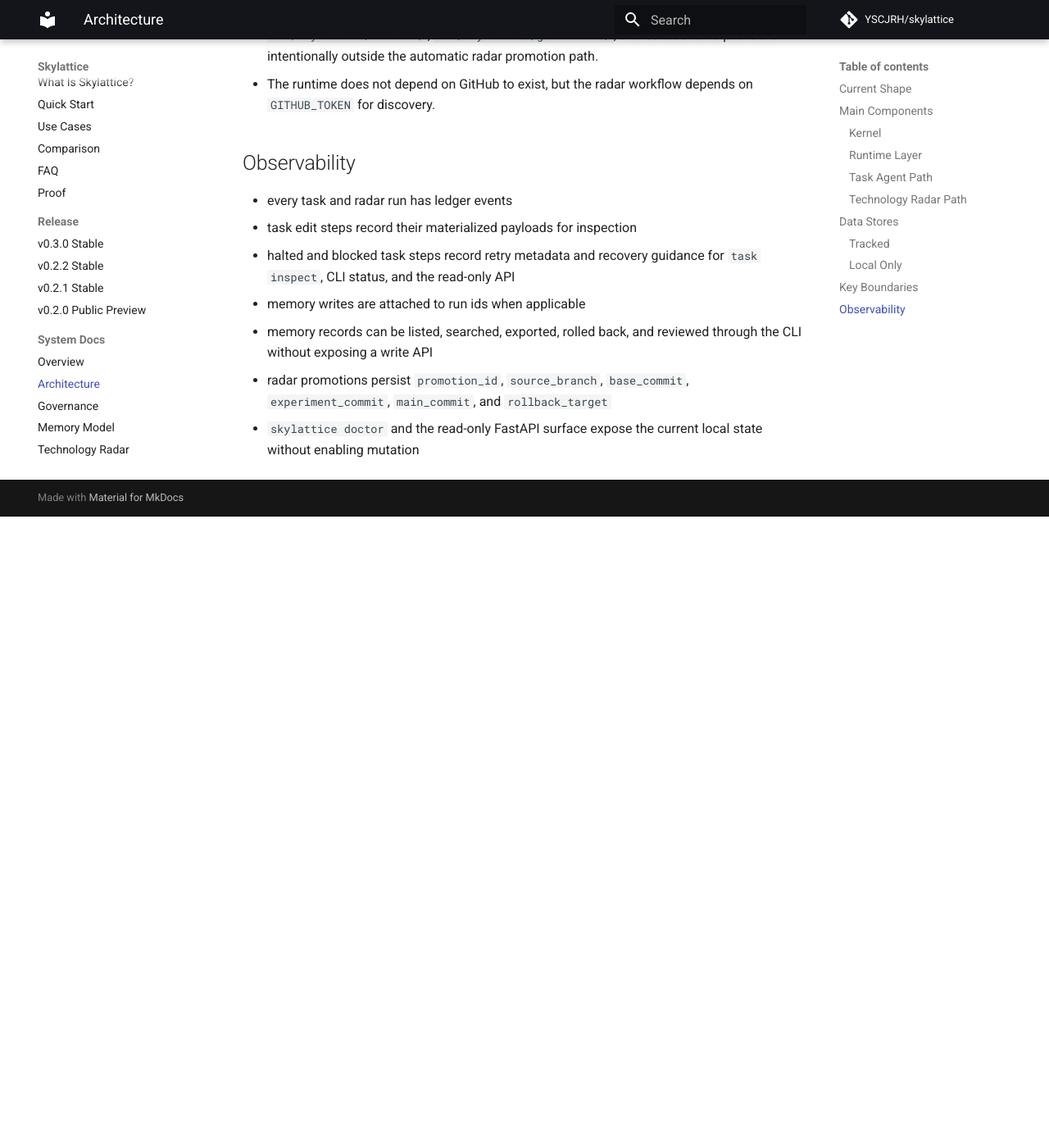
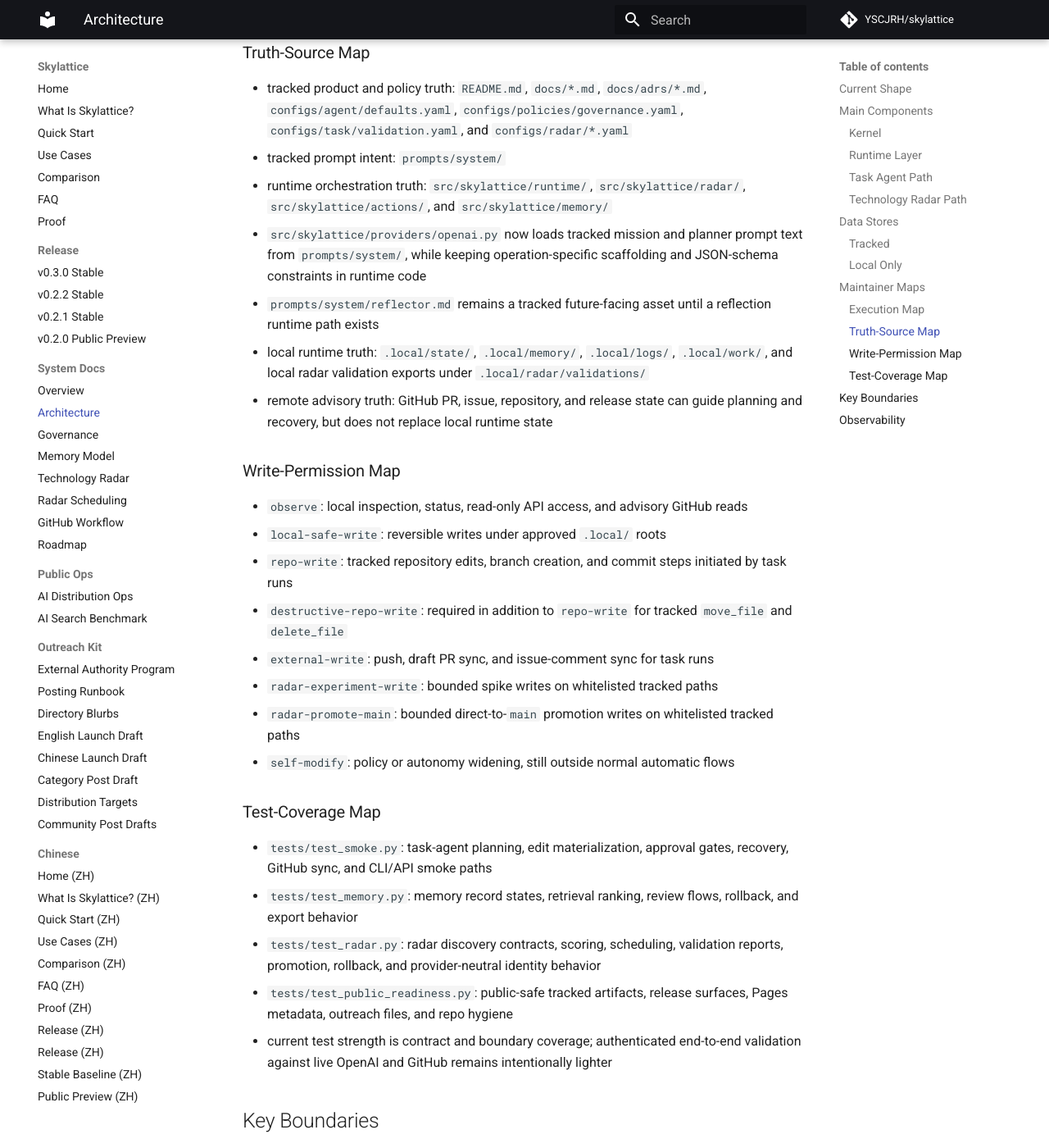
Before and after one commit to YSCJRH/skylattice, an MkDocs documentation site: the page built from docs/architecture.md, in a window 1280 px wide and 1400 px high, scrolled down 4499 px. Shown: the whole window at 82% size. Built offline with MkDocs 1.6.1 and Material for MkDocs 9.7.7, drawn with Linux system fonts in a browser that asks for light colours; comment, search, counter and statistics services are not loaded; before the commit the page ends 5129 px from its top, so only the background shows below that; some of the changed text lies outside the part shown.

Commit message:
docs: add handover and phase5 validation baselines

```diff
--- a/docs/architecture.md
+++ b/docs/architecture.md
@@ -111,6 +111,46 @@
 - `.local/logs/`
 - `.local/overrides/`
 
+## Maintainer Maps
+
+### Execution Map
+
+- CLI entry: `src/skylattice/cli.py`
+- read-only API entry: `src/skylattice/api/app.py`
+- top-level runtime facade: `src/skylattice/runtime/service.py` via `TaskAgentService.from_repo()`
+- task-agent chain: planner/provider -> workspace/git/github adapters -> validation -> ledger and memory
+- radar chain: discovery source -> scoring -> experiment -> promotion or rollback -> ledger and memory
+- shared state surface: SQLite tables in `.local/state/skylattice.sqlite3` plus tracked config under `configs/`
+
+### Truth-Source Map
+
+- tracked product and policy truth: `README.md`, `docs/*.md`, `docs/adrs/*.md`, `configs/agent/defaults.yaml`, `configs/policies/governance.yaml`, `configs/task/validation.yaml`, and `configs/radar/*.yaml`
+- tracked prompt intent: `prompts/system/`
+- runtime orchestration truth: `src/skylattice/runtime/`, `src/skylattice/radar/`, `src/skylattice/actions/`, and `src/skylattice/memory/`
+- `src/skylattice/providers/openai.py` now loads tracked mission and planner prompt text from `prompts/system/`, while keeping operation-specific scaffolding and JSON-schema constraints in runtime code
+- `prompts/system/reflector.md` remains a tracked future-facing asset until a reflection runtime path exists
+- local runtime truth: `.local/state/`, `.local/memory/`, `.local/logs/`, `.local/work/`, and local radar validation exports under `.local/radar/validations/`
+- remote advisory truth: GitHub PR, issue, repository, and release state can guide planning and recovery, but does not replace local runtime state
+
+### Write-Permission Map
+
+- `observe`: local inspection, status, read-only API access, and advisory GitHub reads
+- `local-safe-write`: reversible writes under approved `.local/` roots
+- `repo-write`: tracked repository edits, branch creation, and commit steps initiated by task runs
+- `destructive-repo-write`: required in addition to `repo-write` for tracked `move_file` and `delete_file`
+- `external-write`: push, draft PR sync, and issue-comment sync for task runs
+- `radar-experiment-write`: bounded spike writes on whitelisted tracked paths
+- `radar-promote-main`: bounded direct-to-`main` promotion writes on whitelisted tracked paths
+- `self-modify`: policy or autonomy widening, still outside normal automatic flows
+
+### Test-Coverage Map
+
+- `tests/test_smoke.py`: task-agent planning, edit materialization, approval gates, recovery, GitHub sync, and CLI/API smoke paths
+- `tests/test_memory.py`: memory record states, retrieval ranking, review flows, rollback, and export behavior
+- `tests/test_radar.py`: radar discovery contracts, scoring, scheduling, validation reports, promotion, rollback, and provider-neutral identity behavior
+- `tests/test_public_readiness.py`: public-safe tracked artifacts, release surfaces, Pages metadata, outreach files, and repo hygiene
+- current test strength is contract and boundary coverage; authenticated end-to-end validation against live OpenAI and GitHub remains intentionally lighter
+
 ## Key Boundaries
 
 - GitHub is a source and audit surface, not runtime truth.
```
Also changed, not shown: docs/ops/radar-validations/2026-04-16-weekly-github.md (added, +29 -0 lines), docs/roadmap.md (+3 -3 lines), docs/tasks/phase-5-decision-frame.md (added, +56 -0 lines), docs/tasks/phase-5-first-weekly-validation-cycle.md (added, +34 -0 lines), docs/tasks/project-handover-baseline.md (added, +70 -0 lines), docs/tasks/prompt-truth-source-alignment.md (added, +30 -0 lines), docs/tasks/workspace-local-clone-path-protection.md (added, +28 -0 lines).
